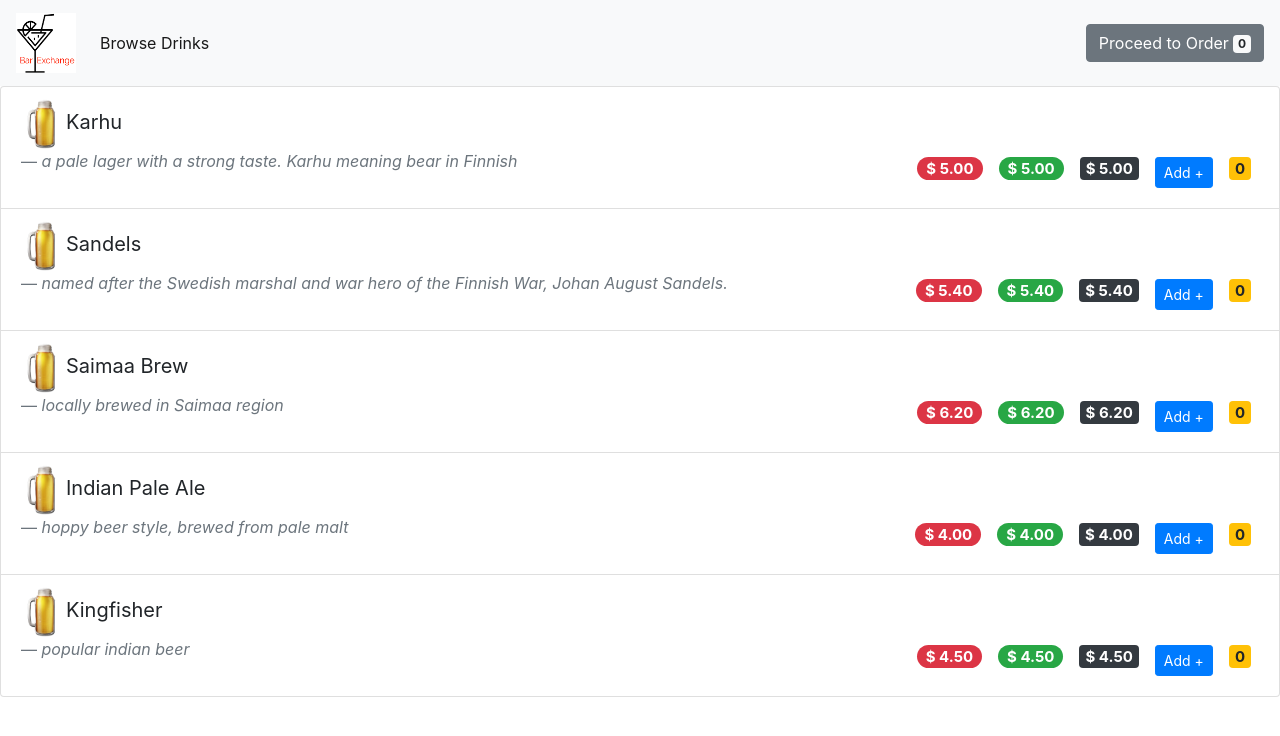
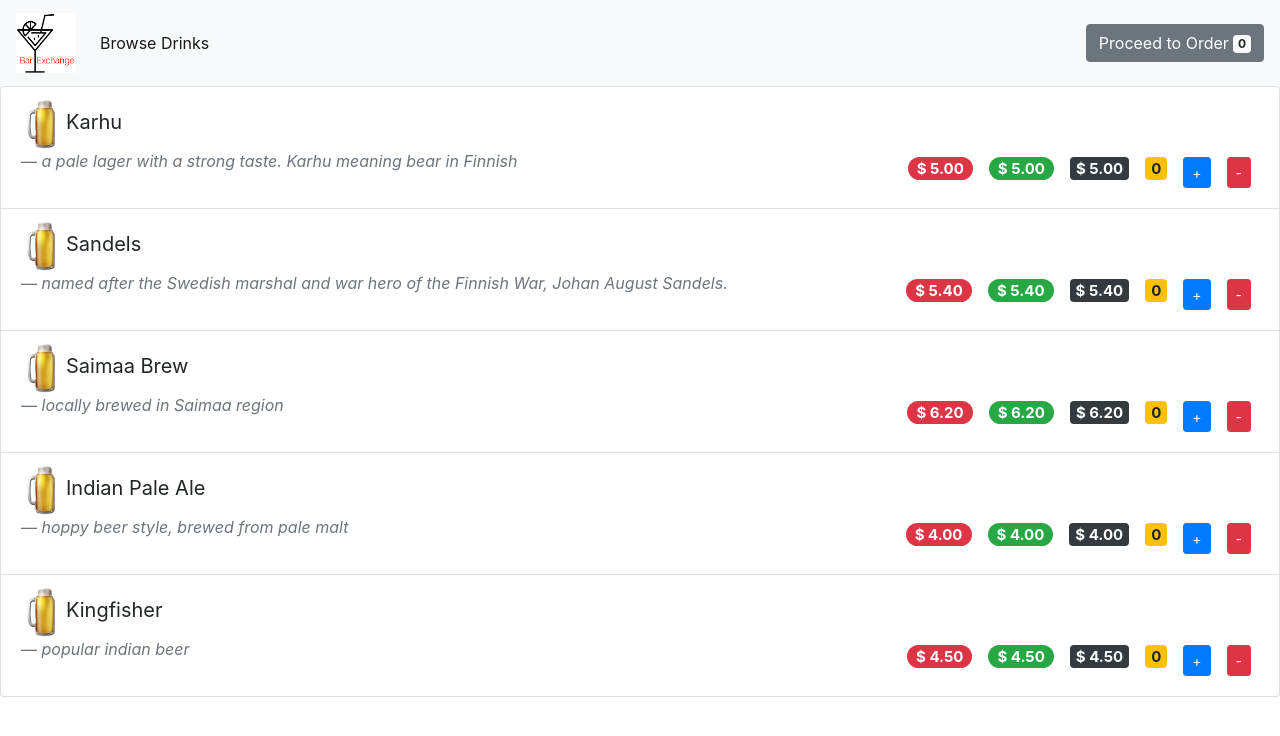
Before and after one commit to Tyaisurm/react-codecamp-2019, a React (Create React App) app: page / in a window 1280 px wide. Shown: the top 736 px of the page. Built offline with nearby package versions, Linux system fonts and the light colour scheme.

Commit message:
Refactor and Adding remove from cart event

```diff
--- a/src/App.js
+++ b/src/App.js
@@ -2,40 +2,7 @@
 import "./App.css";
 import Navigation from "./containers/navigation";
 import ProductsList from "./components/productsList";
-const product = [
-  {
-    id: 1,
-    name: "Karhu",
-    startprice: 5.00,
-    description:
-      "a pale lager with a strong taste. Karhu meaning bear in Finnish"
-  },
-  {
-    id: 2,
-    startprice: 5.40,
-    name: "Sandels",
-    description:
-      "named after the Swedish marshal and war hero of the Finnish War, Johan August Sandels."
-  },
-  {
-    id: 3,
-    startprice: 6.20,
-    name: "Saimaa Brew",
-    description: "locally brewed in Saimaa region"
-  },
-  {
-    id: 4,
-    startprice: 4.00,
-    name: "Indian Pale Ale",
-    description: "hoppy beer style, brewed from pale malt "
-  },
-  {
-    id: 5,
-    startprice: 4.50,
-    name: "Kingfisher",
-    description: "popular indian beer "
-  }
-];
+import { product } from "./components/constants";
 class App extends Component {
   render() {
     return (
--- a/src/components/constants.js
+++ b/src/components/constants.js
@@ -0,0 +1,34 @@
+export const product = [
+  {
+    id: 1,
+    name: "Karhu",
+    startprice: 5.0,
+    description:
+      "a pale lager with a strong taste. Karhu meaning bear in Finnish"
+  },
+  {
+    id: 2,
+    startprice: 5.4,
+    name: "Sandels",
+    description:
+      "named after the Swedish marshal and war hero of the Finnish War, Johan August Sandels."
+  },
+  {
+    id: 3,
+    startprice: 6.2,
+    name: "Saimaa Brew",
+    description: "locally brewed in Saimaa region"
+  },
+  {
+    id: 4,
+    startprice: 4.0,
+    name: "Indian Pale Ale",
+    description: "hoppy beer style, brewed from pale malt "
+  },
+  {
+    id: 5,
+    startprice: 4.5,
+    name: "Kingfisher",
+    description: "popular indian beer "
+  }
+];
--- a/src/components/product.jsx
+++ b/src/components/product.jsx
@@ -1,18 +1,18 @@
 import React, { Component } from "react";
 import beer from "../images/beer.png";
 require("../images/beer.png");
-console.log(beer);
 class Product extends Component {
   constructor(props) {
-    super(props)
+    super(props);
     this.state = {
       count: 0,
       price: props.startprice,
       pricemin: props.startprice,
       pricemax: props.startprice
-    }
-    this.addToBasket = this.addToBasket.bind(this)
-    this.setPrice = this.setPrice.bind(this)
+    };
+    this.addToBasket = this.addToBasket.bind(this);
+    this.removeFromBasket = this.removeFromBasket.bind(this);
+    this.setPrice = this.setPrice.bind(this);
   }
 
   render() {
@@ -22,25 +22,33 @@
   addToBasket() {
     this.setState({
       count: this.state.count + 1
-    })
-    this.props.raise(this.props.id)
+    });
+    this.props.raise(this.props.id);
   }
 
-  setPrice(change) { // change is the coefficient. change = 1.05 would mean rise of 5% in price
+  removeFromBasket() {
+    this.setState({
+      count: this.state.count - 1
+    });
+    this.props.raise(this.props.id);
+  }
+
+  setPrice(change) {
+    // change is the coefficient. change = 1.05 would mean rise of 5% in price
     let nuprice = change * this.state.price;
 
     this.setState({
       price: nuprice
-    })
+    });
     if (this.state.pricemax < nuprice) {
       this.setState({
         pricemax: nuprice
-      })
+      });
     }
     if (this.state.pricemin > nuprice) {
       this.setState({
         pricemin: nuprice
-      })
+      });
     }
   }
 
@@ -53,19 +61,26 @@
             {props.name}
           </p>
 
+          <button
+            name="removeFromCart"
+            className="btn btn-danger m-2 btn-sm float-sm-right"
+            onClick={this.removeFromBasket}
+          >
+            -
+          </button>
+          <button
+            name="addToCart"
+            className="btn btn-primary m-2 btn-sm float-sm-right"
+            onClick={this.addToBasket}
+          >
+            +
+          </button>
           <span
             name="quantity"
             className="badge badge-warning m-2 float-sm-right"
           >
             {this.state.count}
           </span>
-          <button
-            name="addToCart"
-            className="btn btn-primary m-2 btn-sm float-sm-right"
-            onClick={this.addToBasket}
-          >
-            Add +
-          </button>
           <span
             name="currentPrice"
             className="badge badge-dark m-2 float-sm-right"
```
Also changed, not shown: src/components/productsList.js (+7 -6 lines).
